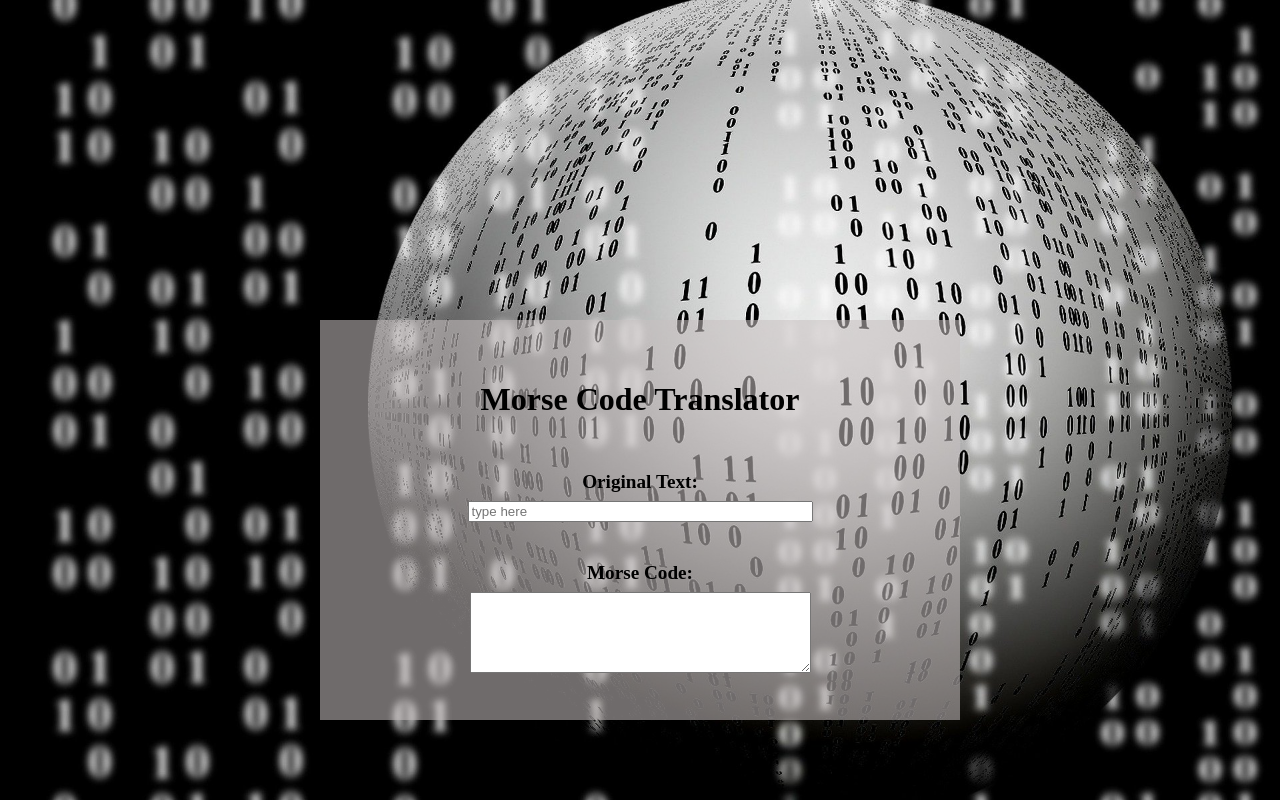
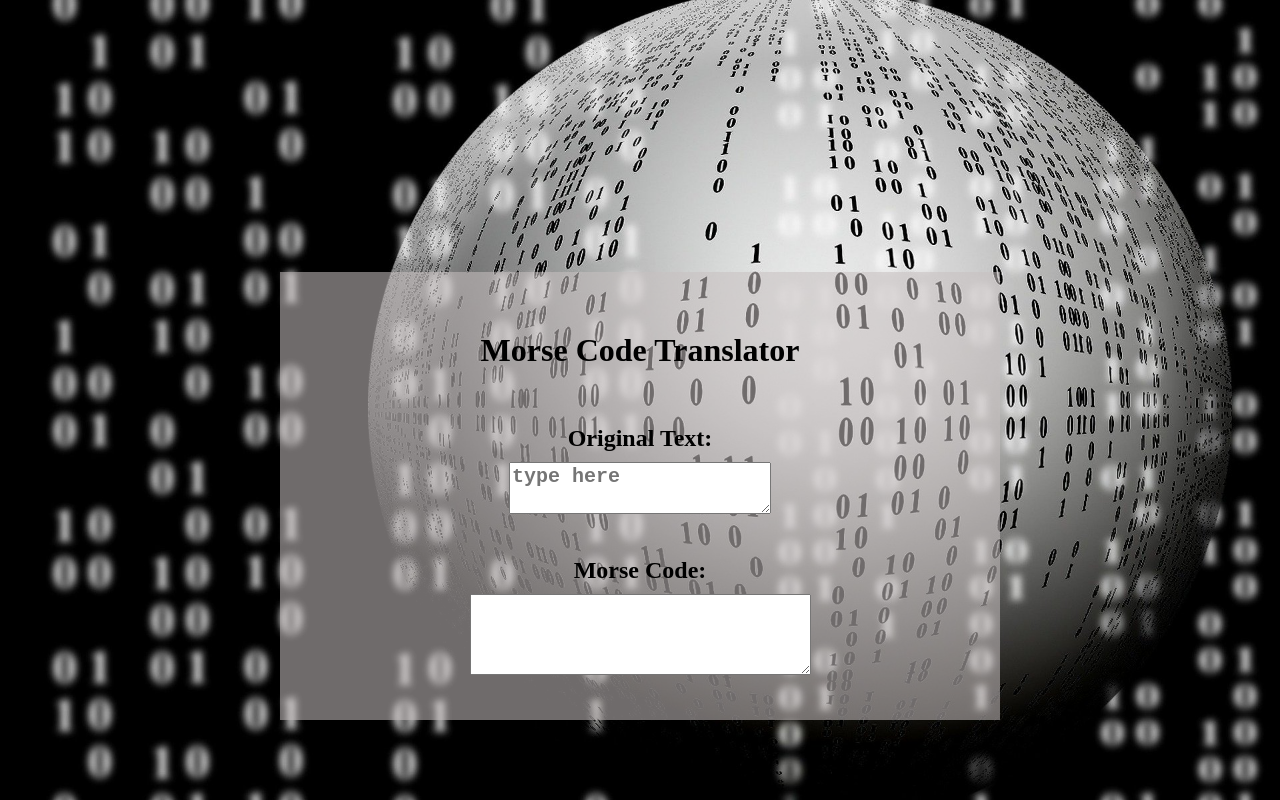
Before and after one commit to Ioannis-Kavalidis/morse-code-translator, a React (Create React App) app: page / in a window 1280 px wide. Built offline with nearby package versions, Linux system fonts and the light colour scheme.

Commit message:
few decorative changes in scss

```diff
--- a/package.json
+++ b/package.json
@@ -3,13 +3,12 @@
   "version": "1.0.0",
   "description": "project morse code translator with react",
   "main": "index.js",
-  "homepage": "https://ioannis-kavalidis.github.io/",
+  "homepage": "morse-code-translator",
   "scripts": {
     "start": "react-scripts start",
     "predeploy": "npm run build",
     "deploy": "gh-pages -d build",
     "build": "react-scripts build",
-    "publish": "gh-pages -d build",
     "test": "react-scripts test",
     "eject": "react-scripts eject"
   },
--- a/src/App.js
+++ b/src/App.js
@@ -14,7 +14,7 @@ class App extends Component {
     let output = "";
     let morseArray = input.split("");
     for (let i = 0; i < morseArray.length; i++) {
-      if (morseArray[i].toUpperCase() == " ") {
+      if (morseArray[i].toUpperCase() === " ") {
         output += "\xa0\xa0";
       } else {
         output += morseCode[morseArray[i].toUpperCase()];
@@ -29,7 +29,7 @@ class App extends Component {
         <h1>Morse Code Translator</h1>
         <br />
         <span>Original Text:</span>
-        <input
+        <textarea
           className="form"
           size="40"
           onChange={(e) => this.translateToMorse(e.target.value)}
--- a/src/scss/_main-content.scss
+++ b/src/scss/_main-content.scss
@@ -17,17 +17,18 @@ body {
 
 .App {
   background-color: rgba(199, 193, 193, 0.555);
-  width: 40rem;
-  height: 25rem;
+  width: 45rem;
+  height: 28rem;
   display: flex;
   flex-wrap: wrap;
   flex-direction: column;
   align-items: center;
   justify-content: center;
-  margin-top: 20rem;
+  margin-top: 17rem;
 }
 
-span {
-  font-size: larger;
+span,
+.form {
+  font-size: x-large;
   font-weight: bold;
 }
```
